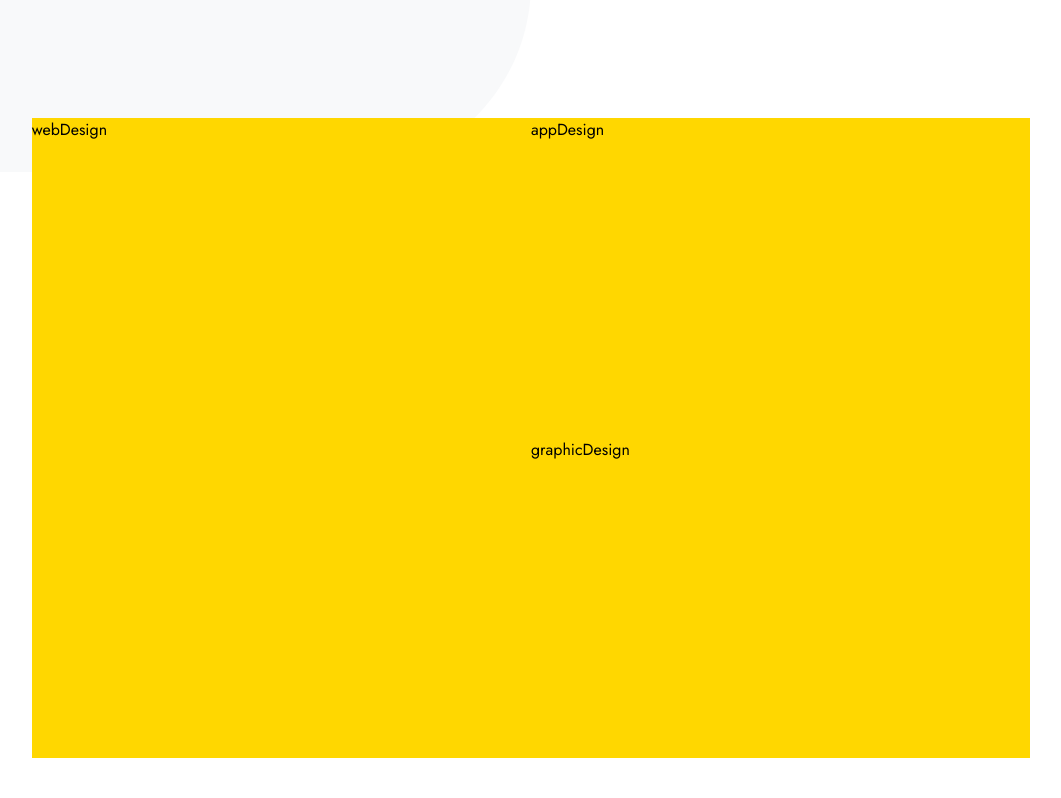
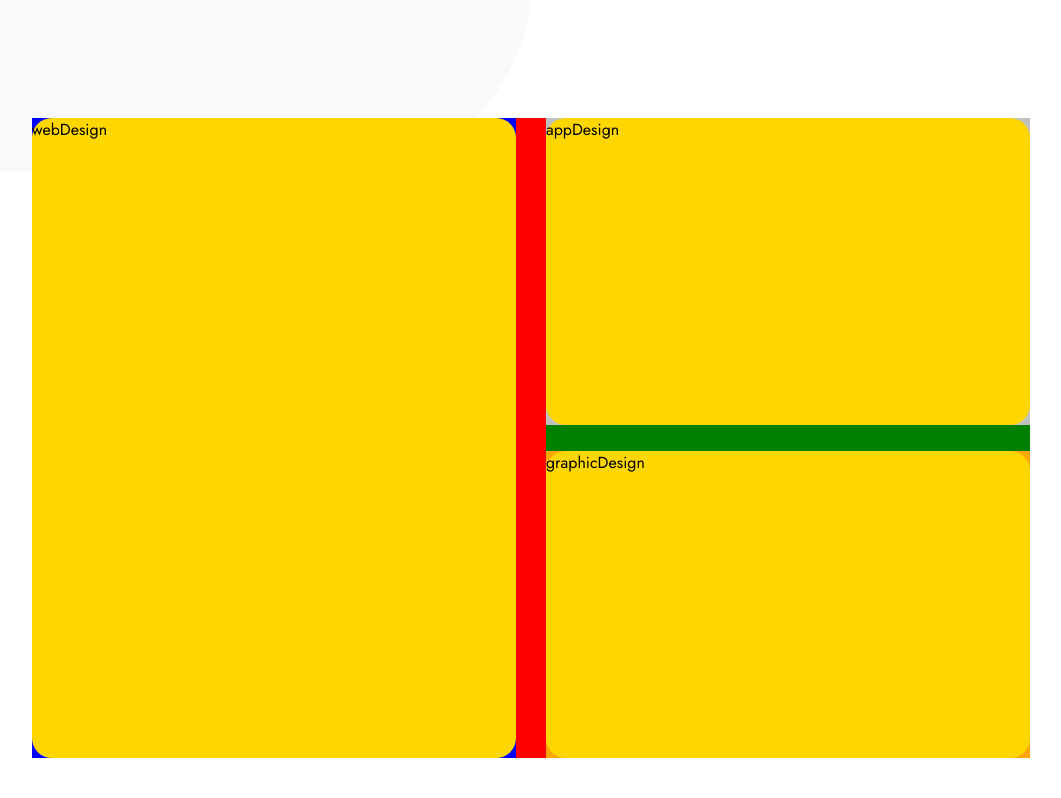
Before and after one commit to SJellen/designo, a Next.js app: page / in a window 1280 px wide. Shown: the part 802-1600 px from the top of the page, without its empty margins (109-1170 px from the left). Built offline with nearby package versions, Linux system fonts and the light colour scheme.

Commit message:
imagnavtile layout and spacing

```diff
--- a/styles/Home/ImageNav.module.scss
+++ b/styles/Home/ImageNav.module.scss
@@ -6,28 +6,39 @@
     margin: 7.5rem auto;
     background-color: red;
     display: flex;
+    justify-content: space-between;
 }
 
 .leftContainer {
-    width: 50%;
+    width: 48.5%;
     height: 100%;
-    background-color: blue;;
+    background-color: blue;
+    display: flex;
+    align-items: center;
+    justify-content: flex-start;
 }
 
 .rightContainer {
-    width: 50%;
+    width: 48.5%;
     height: 100%;
     background-color: green;
+    display: flex;
+    flex-direction: column;
+    justify-content: space-between;
 }
 
 .topContainer {
     background-color: silver;
     width: 100%;
-    height: 50%;
+    height: 48%;
+    display: flex;
+    align-items: flex-end;
 }
 
 .bottomContainer {
     background-color: orange;
     width: 100%;
-    height: 50%;
+    height: 48%;
+    display: flex;
+    align-items: flex-end;
 }
--- a/styles/ImageNavTile.module.scss
+++ b/styles/ImageNavTile.module.scss
@@ -3,4 +3,5 @@
     width: 100%;
     height: 100%;
     background-color: gold;
+    border-radius: 20px;
 }
```
